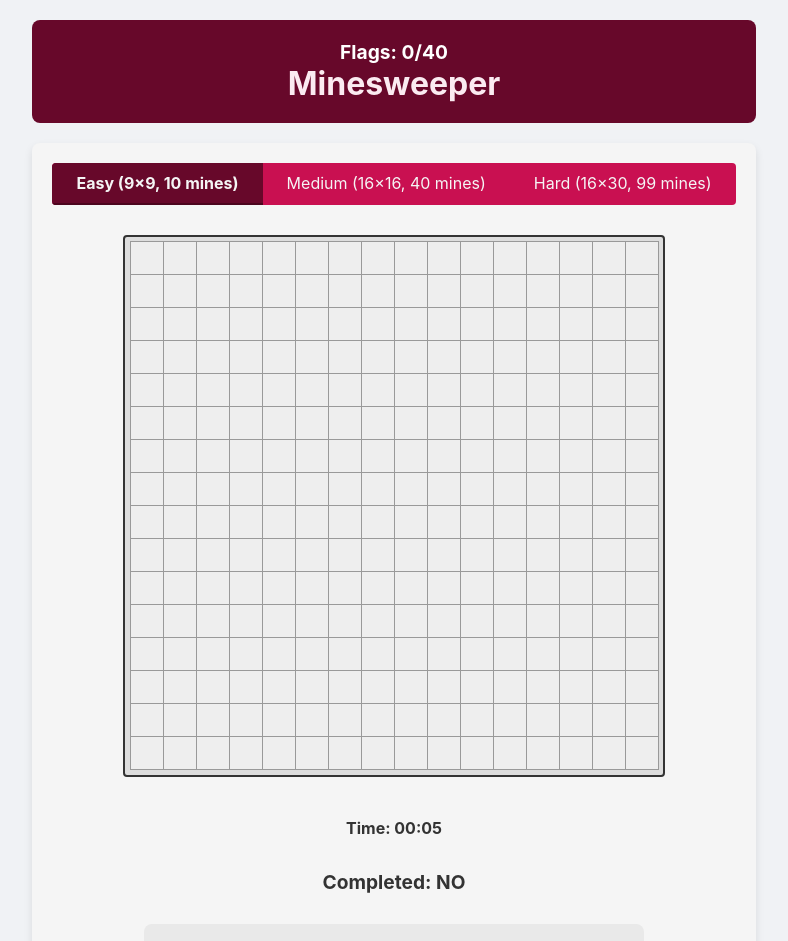
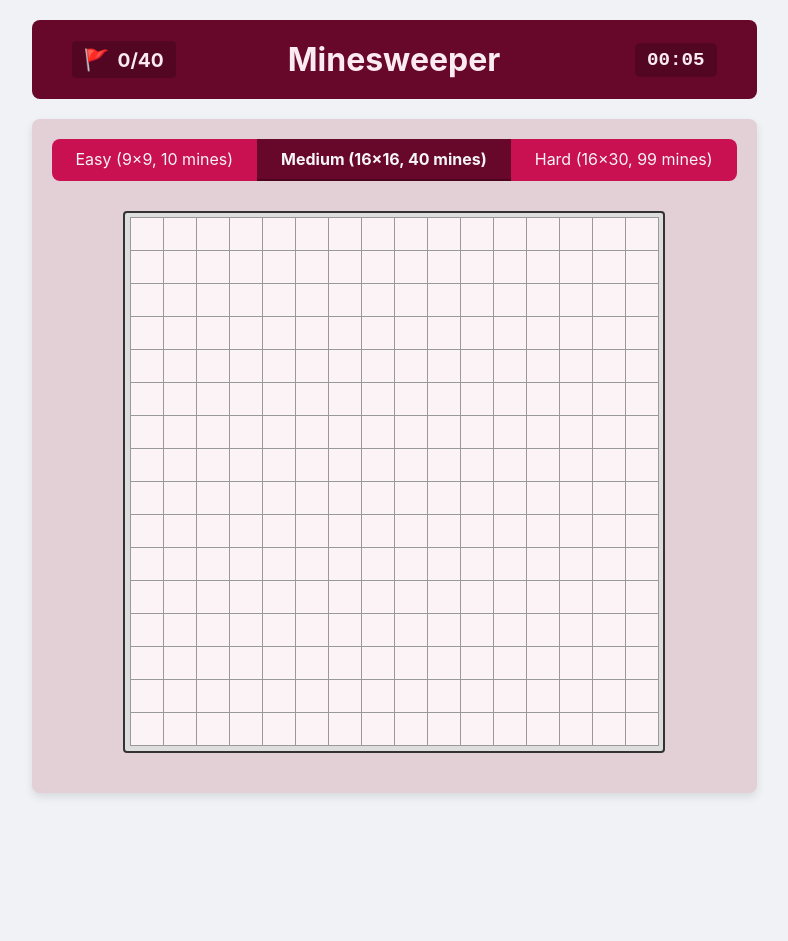
Before and after one commit to laurakush/minesweeper-1, a React (Create React App) app: page / in a window 1280 px wide. Shown: the top 941 px of the page, without its empty margins (246-1034 px from the left). After the commit the page ends 813 px from the top, so only its background shows below. Built offline with nearby package versions, Linux system fonts and the light colour scheme.

Commit message:
Update logic

```diff
--- a/src/App.css
+++ b/src/App.css
@@ -13,10 +13,47 @@
   margin-bottom: 20px;
 }
 
-.App-header h1 {
+.header-content {
+  display: flex;
+  align-items: center;
+  justify-content: center;
+  position: relative;
+}
+
+.game-title {
   color: #FBEBF1;
   margin: 0;
   font-size: 2rem;
+}
+
+.timer-display {
+  color: #FBEBF1;
+  position: absolute;
+  right: 20px;
+  font-size: 1.2rem;
+  font-weight: bold;
+  background-color: rgba(0, 0, 0, 0.2);
+  padding: 6px 12px;
+  border-radius: 5px;
+  font-family: monospace;
+}
+
+.flag-counter {
+  color: #FBEBF1;
+  position: absolute;
+  left: 20px;
+  font-size: 1.2rem;
+  font-weight: bold;
+  display: flex;
+  align-items: center;
+  gap: 8px;
+  background-color: rgba(0, 0, 0, 0.2);
+  padding: 6px 12px;
+  border-radius: 4px;
+}
+
+.flag-icon {
+  font-size: 1.3rem;
 }
 
 /* Game styles */
@@ -24,7 +61,7 @@
   display: flex;
   flex-direction: column;
   align-items: center;
-  background-color: #f5f5f5;
+  background-color: #e3cfd6;
   border-radius: 8px;
   padding: 20px;
   box-shadow: 0 4px 8px rgba(0, 0, 0, 0.1);
@@ -41,7 +78,7 @@
   overflow: hidden;
   background-color: #C91051;
   margin: 0 0 10px;
-  border-radius: 4px;
+  border-radius: 8px;
   display: flex;
   justify-content: center;
 }
@@ -78,7 +115,7 @@
 }
 
 .mine-button {
-  background: #eee;
+  background: #fcf3f6;
   border: 1px solid #999;
   float: left;
   font-size: 18px;
@@ -127,6 +164,23 @@
   margin-bottom: 0;
 }
 
+.reset-button {
+  margin: 15px 0;
+  padding: 10px 20px;
+  font-size: 1.1rem;
+  font-weight: bold;
+  background-color: #C91051;
+  color: white;
+  border: none;
+  border-radius: 4px;
+  cursor: pointer;
+  transition: background-color 0.3s;
+}
+
+.reset-button:hover {
+  background-color: #67082A;
+}
+
 /* Bomb number colors */
 .bombs-1 {
   color: #0000ff;
--- a/src/components/Game.tsx
+++ b/src/components/Game.tsx
@@ -1,8 +1,10 @@
 import React, { useState, useEffect, useCallback } from 'react';
 import { MineField } from './MineField';
-import { Timer } from './Timer';
 import { game } from '../gameLogic/game';
 import { Game as GameType, Mine } from '../gameLogic/gameDomain';
+import { time } from '../util/time';
+import { GameControls, DifficultyLevel, DIFFICULTY } from './GameControls';
+import { GameHeader } from './GameHeader';
 
 interface GameProps {
   initialRows: number;
@@ -11,31 +13,22 @@ interface GameProps {
   initialDifficulty: DifficultyLevel;
 }
 
-// Define difficulty levels with enum for type safety
-enum DifficultyLevel {
-  EASY = 'EASY',
-  MEDIUM = 'MEDIUM',
-  HARD = 'HARD'
-}
-
-// Game difficulty presets
-const DIFFICULTY = {
-  [DifficultyLevel.EASY]: { rows: 9, cols: 9, mines: 10 },
-  [DifficultyLevel.MEDIUM]: { rows: 16, cols: 16, mines: 40 },
-  [DifficultyLevel.HARD]: { rows: 16, cols: 30, mines: 99 }
-};
-
-const Game: React.FC<GameProps> = ({ initialRows, initialCols, initialMines }) => {
+const Game: React.FC<GameProps> = ({
+  initialRows,
+  initialCols,
+  initialMines,
+  initialDifficulty
+}) => {
+  // Game state
   const [gameState, setGameState] = useState<GameType>(
     game.newGame(initialRows, initialCols, initialMines)
   );
   const [isCompleted, setIsCompleted] = useState<boolean>(false);
   const [flaggedCount, setFlaggedCount] = useState<number>(0);
   const [elapsedSeconds, setElapsedSeconds] = useState<number>(0);
-  const [rows, setRows] = useState<number>(initialRows);
-  const [cols, setColumns] = useState<number>(initialCols);
-  const [mines, setMines] = useState<number>(initialMines);
-  const [currentDifficulty, setCurrentDifficulty] = useState<DifficultyLevel>(DifficultyLevel.EASY);
+
+  // Configuration state
+  const [currentDifficulty, setCurrentDifficulty] = useState<DifficultyLevel>(initialDifficulty);
 
   // Timer logic
   useEffect(() => {
@@ -72,65 +65,52 @@ const Game: React.FC<GameProps> = ({ initialRows, initialCols, initialMines }) =
     setGameState(prev => game.markMine(prev, field));
   }, [isCompleted, gameState.isOver]);
 
+  // Start a new game with a specific difficulty
   const startNewGame = useCallback((difficulty: DifficultyLevel) => {
     const config = DIFFICULTY[difficulty];
     const { rows: newRows, cols: newCols, mines: newMines } = config;
 
     setCurrentDifficulty(difficulty);
-    setRows(newRows);
-    setColumns(newCols);
-    setMines(newMines);
     setGameState(game.newGame(newRows, newCols, newMines));
     setIsCompleted(false);
     setFlaggedCount(0);
     setElapsedSeconds(0);
   }, []);
 
+  // Reset the game with current difficulty
+  const resetGame = useCallback(() => {
+    startNewGame(currentDifficulty);
+  }, [currentDifficulty, startNewGame]);
+
+  // Format the time for display
+  const formattedTime = time.timer(elapsedSeconds);
+
+  // Check if game is over (either won or lost)
+  const isGameOver = isCompleted || gameState.isOver;
+
   return (
     <div>
-      <header className="App-header">
-        <span className="status"> Flags: {flaggedCount}/{gameState.totBombs} </span><h1 className="game-title">Minesweeper</h1>
-      </header>
+      <GameHeader
+        flagCount={flaggedCount}
+        totalBombs={gameState.totBombs}
+        elapsedTime={elapsedSeconds}
+        formattedTime={formattedTime}
+      />
+
       <div className="game">
-        <div className="menu">
-          <ul className="level-menu">
-            <li
-              className={currentDifficulty === DifficultyLevel.EASY ? 'active' : ''}
-              onClick={() => startNewGame(DifficultyLevel.EASY)}
-            >
-              Easy (9×9, 10 mines)
-            </li>
-            <li
-              className={currentDifficulty === DifficultyLevel.MEDIUM ? 'active' : ''}
-              onClick={() => startNewGame(DifficultyLevel.MEDIUM)}
-            >
-              Medium (16×16, 40 mines)
-            </li>
-            <li
-              className={currentDifficulty === DifficultyLevel.HARD ? 'active' : ''}
-              onClick={() => startNewGame(DifficultyLevel.HARD)}
-            >
-              Hard (16×30, 99 mines)
-            </li>
-          </ul>
-        </div>
+        <GameControls
+          currentDifficulty={currentDifficulty}
+          isGameOver={isGameOver}
+          onNewGame={startNewGame}
+          onReset={resetGame}
+        />
+
         <MineField
           game={gameState}
           onLeftClick={handleLeftClick}
           onRightClick={handleRightClick}
         />
-        <Timer secPassed={elapsedSeconds} />
-        <div className="status">
-          Completed: {isCompleted ? 'YES' : 'NO'}
-          {gameState.isOver && ' - Game Over!'}
-        </div>
-        <div className="help">
-          <h3>How to play</h3>
-          <ol>
-            <li>Left Click to reveal a cell</li>
-            <li>Right Click to place/remove a flag</li>
-          </ol>
-        </div>
+
       </div>
     </div>
   );
--- /dev/null
+++ b/src/components/GameControls.tsx
@@ -0,0 +1,61 @@
+import React from 'react';
+
+export enum DifficultyLevel {
+  EASY = 'EASY',
+  MEDIUM = 'MEDIUM',
+  HARD = 'HARD'
+}
+
+// Game difficulty presets
+export const DIFFICULTY = {
+  [DifficultyLevel.EASY]: { rows: 9, cols: 9, mines: 10 },
+  [DifficultyLevel.MEDIUM]: { rows: 16, cols: 16, mines: 40 },
+  [DifficultyLevel.HARD]: { rows: 16, cols: 30, mines: 99 }
+};
+
+interface GameControlsProps {
+  currentDifficulty: DifficultyLevel;
+  isGameOver: boolean;
+  onNewGame: (difficulty: DifficultyLevel) => void;
+  onReset: () => void;
+}
+
+export const GameControls: React.FC<GameControlsProps> = ({
+  currentDifficulty,
+  isGameOver,
+  onNewGame,
+  onReset
+}) => {
+  return (
+    <>
+      <div className="menu">
+        <ul className="level-menu">
+          <li
+            className={currentDifficulty === DifficultyLevel.EASY ? 'active' : ''}
+            onClick={() => onNewGame(DifficultyLevel.EASY)}
+          >
+            Easy (9×9, 10 mines)
+          </li>
+          <li
+            className={currentDifficulty === DifficultyLevel.MEDIUM ? 'active' : ''}
+            onClick={() => onNewGame(DifficultyLevel.MEDIUM)}
+          >
+            Medium (16×16, 40 mines)
+          </li>
+          <li
+            className={currentDifficulty === DifficultyLevel.HARD ? 'active' : ''}
+            onClick={() => onNewGame(DifficultyLevel.HARD)}
+          >
+            Hard (16×30, 99 mines)
+          </li>
+        </ul>
+      </div>
+
+      {isGameOver && (
+        <button className="reset-button" onClick={onReset}>
+          Play Again
+        </button>
+      )}
+    </>
+  );
+};
--- /dev/null
+++ b/src/components/GameHeader.tsx
@@ -0,0 +1,26 @@
+import React from 'react';
+
+interface GameHeaderProps {
+  flagCount: number;
+  totalBombs: number;
+  elapsedTime: number;
+  formattedTime: string;
+}
+
+export const GameHeader: React.FC<GameHeaderProps> = ({
+  flagCount,
+  totalBombs,
+  formattedTime
+}) => {
+  return (
+    <header className="App-header">
+      <div className="header-content">
+        <div className="flag-counter">
+          <span className="flag-icon">🚩</span> {flagCount}/{totalBombs}
+        </div>
+        <h1 className="game-title">Minesweeper</h1>
+        <div className="timer-display">{formattedTime}</div>
+      </div>
+    </header>
+  );
+};
--- a/src/components/Timer.tsx
+++ b/src/components/Timer.tsx
@@ -7,8 +7,6 @@ export interface TimerProps {
 
 export const Timer: React.FC<TimerProps> = ({ secPassed }) => {
     return (
-        <div className="timer">
-            <h4>Time: {time.timer(secPassed)}</h4>
-        </div>
+        <div className="timer-display">{time.timer(secPassed)}</div>
     );
 };
```
